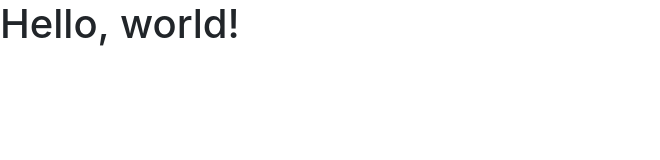
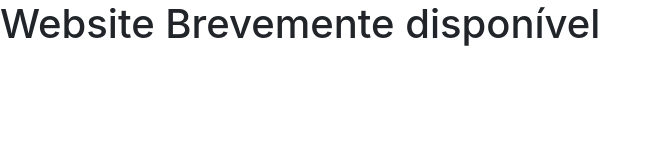
Before and after one commit to rafaeljesusaraiva/rafaeljesusaraiva-website, a plain HTML site: page docs/index.html in a window 1280 px wide. Shown: the whole page, without its empty margins (0-660 px from the left). Drawn offline with nearby package versions, Linux system fonts and the light colour scheme.

Commit message:
temp show until final upload

```diff
--- a/docs/index.html
+++ b/docs/index.html
@@ -11,7 +11,7 @@
     <title>Hello, world!</title>
   </head>
   <body>
-    <h1>Hello, world!</h1>
+    <h1>Website Brevemente disponível</h1>
 
     <script src="https://stackpath.bootstrapcdn.com/bootstrap/5.0.0-alpha2/js/bootstrap.bundle.min.js" integrity="sha384-BOsAfwzjNJHrJ8cZidOg56tcQWfp6y72vEJ8xQ9w6Quywb24iOsW913URv1IS4GD" crossorigin="anonymous"></script>
   </body>
```
